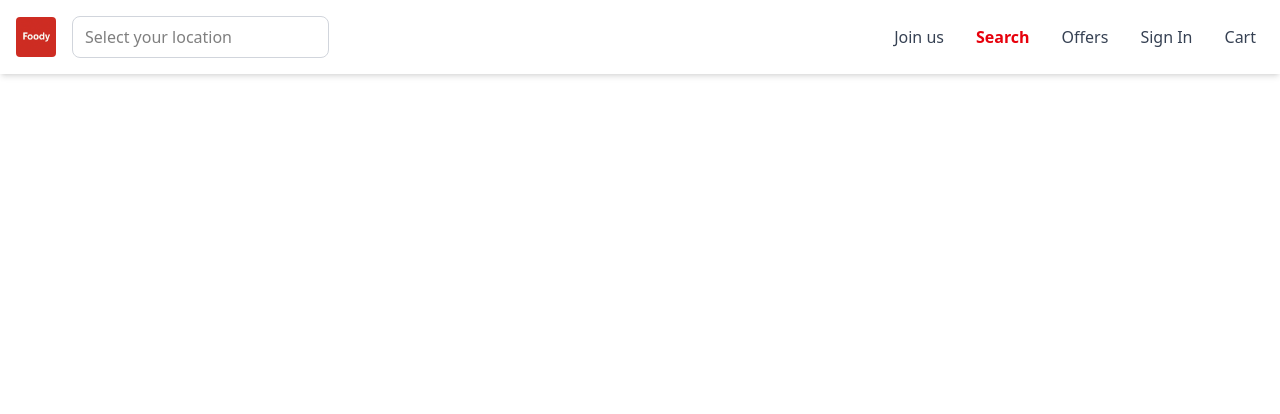
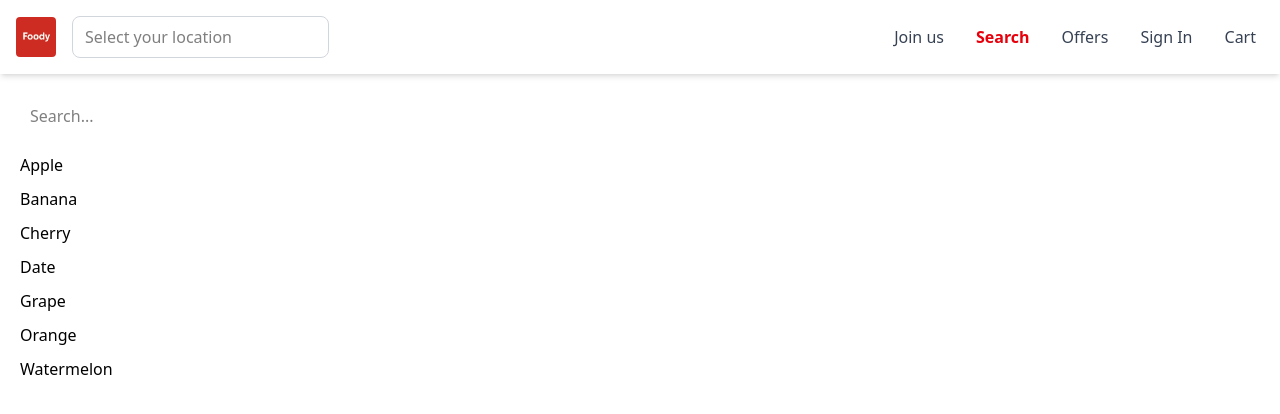
Before and after one commit to Janipalli-Teja/Foody, a React app in the folder client/: page /search in a window 1280 px wide. Shown: the top 414 px of the page. Built offline with nearby package versions, Linux system fonts and the light colour scheme; the HTML template or start-up script is replaced by a standard one.

Commit message:
created searchbar

```diff
--- a/client/src/App.jsx
+++ b/client/src/App.jsx
@@ -5,6 +5,7 @@ import Home from './components/Home.jsx'
 import Joinus from './components/Joinus.jsx';
 import AgentRegister from './components/registrationComponents/AgentRegister.jsx';
 import RestaurantRegister from './components/registrationComponents/RestaurantRegister.jsx';
+import SearchBar from './components/Search.jsx';
 function App() {
   return (
     <div>
@@ -14,6 +15,7 @@ function App() {
         <Route path="/join-us" element={<Joinus />}/>
         <Route path='/agent-registration' element={<AgentRegister/>}/>
         <Route path='/restaurant-registration' element={<RestaurantRegister/>} />
+        <Route path='/search' element={<SearchBar/>} />
       </Routes>
     </div>
   )
--- /dev/null
+++ b/client/src/components/Search.jsx
@@ -0,0 +1,34 @@
+import React, { useState } from 'react';
+
+const SearchBar = () => {
+  const [query, setQuery] = useState('');
+  const data = ['Apple', 'Banana', 'Cherry', 'Date', 'Grape', 'Orange', 'Watermelon'];
+
+  const filteredData = data.filter(item =>
+    item.toLowerCase().includes(query.toLowerCase())
+  );
+
+  return (
+    <div style={{ padding: '20px', maxWidth: '400px' }}>
+      <input
+        type="text"
+        placeholder="Search..."
+        value={query}
+        onChange={(e) => setQuery(e.target.value)}
+        style={{
+          width: '100%',
+          padding: '10px',
+          fontSize: '16px',
+          marginBottom: '10px',
+        }}
+      />
+      <ul>
+        {filteredData.map((item, index) => (
+          <li key={index} style={{ padding: '5px 0' }}>{item}</li>
+        ))}
+      </ul>
+    </div>
+  );
+};
+
+export default SearchBar;
```
